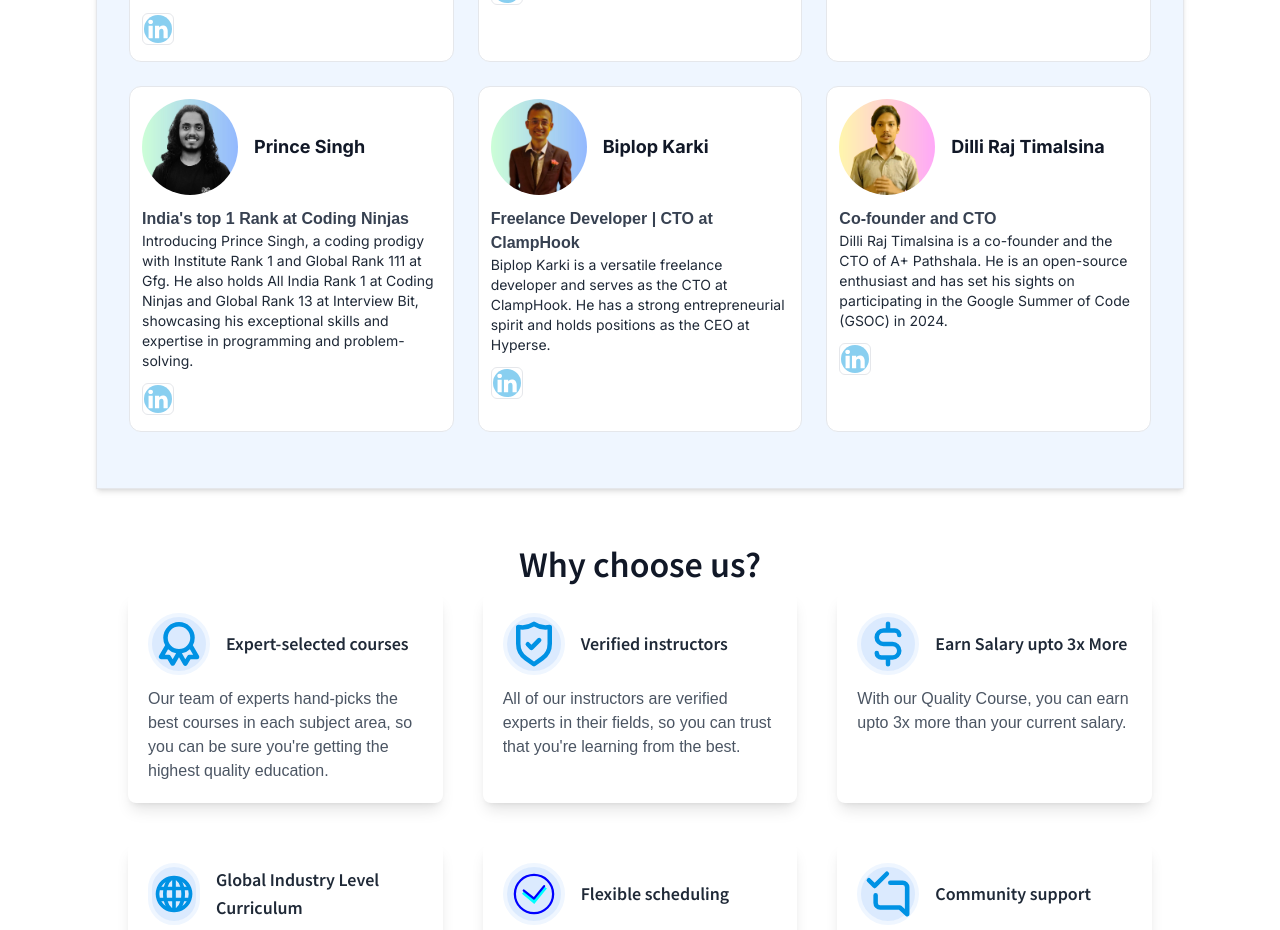
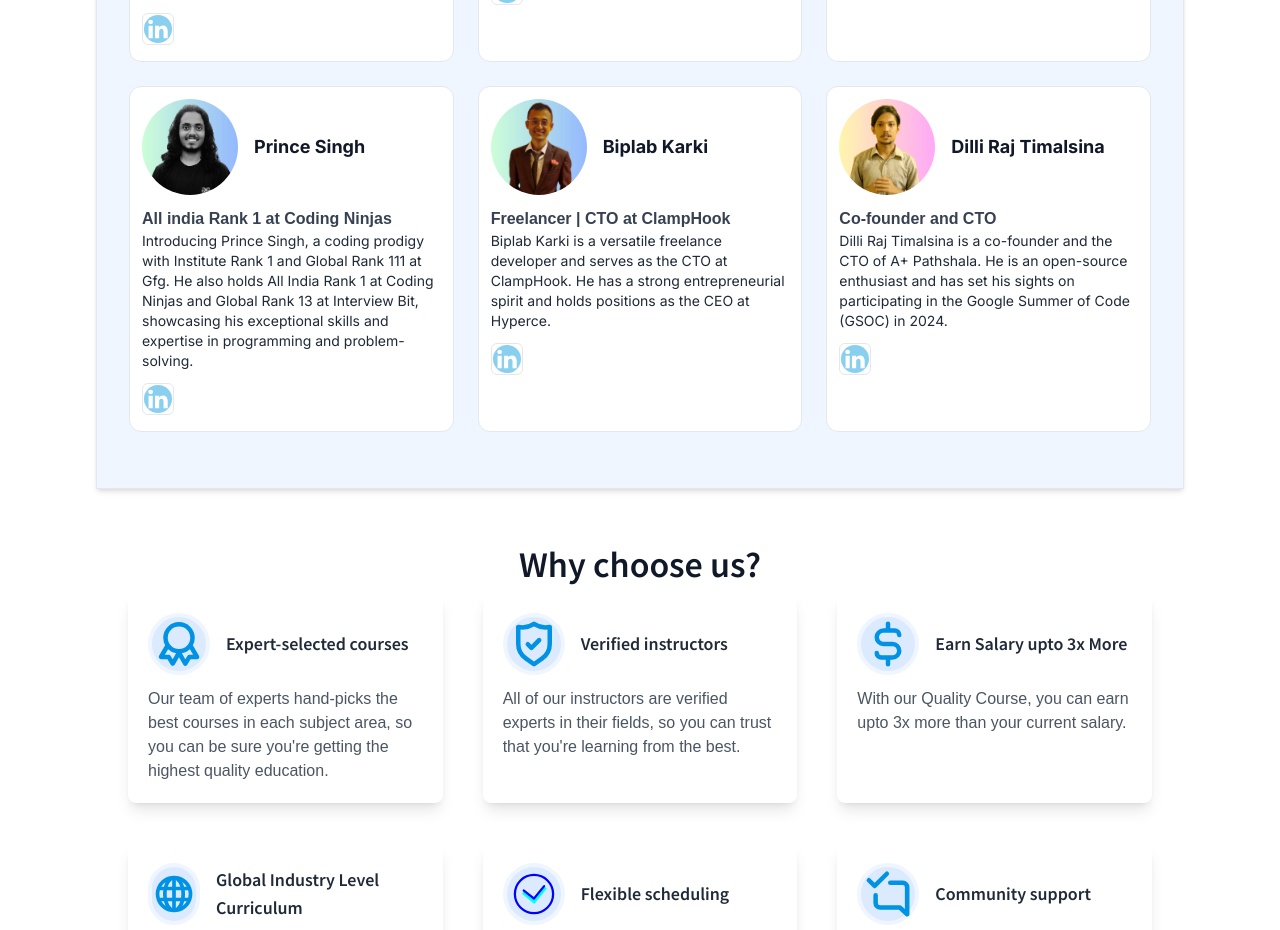
Before and after one commit to the-gaurav-bhatt/service_front, a Next.js app: page / in a window 1280 px wide. Shown: the part 1560-2490 px from the top of the page. Built offline with nearby package versions, Linux system fonts and the light colour scheme.

Commit message:
course detail changed

```diff
--- a/app/components/courseConsume/CourseTeacher1.jsx
+++ b/app/components/courseConsume/CourseTeacher1.jsx
@@ -58,7 +58,7 @@ const CourseTeachers = () => {
     },
     {
       name: 'Prince Singh',
-      position: "India's top 1 Rank at Coding Ninjas ",
+      position: 'All india Rank 1 at Coding Ninjas ',
       intro:
         'Introducing Prince Singh, a coding prodigy with Institute Rank 1 and Global Rank 111 at Gfg. He also holds All India Rank 1 at Coding Ninjas and Global Rank 13 at Interview Bit, showcasing his exceptional skills and expertise in programming and problem-solving.',
 
@@ -71,16 +71,16 @@ const CourseTeachers = () => {
       image: '/profiles/prince.jpeg',
     },
     {
-      name: 'Biplop Karki',
+      name: 'Biplab Karki',
       intro:
-        'Biplop Karki is a versatile freelance developer and serves as the CTO at ClampHook. He has a strong entrepreneurial spirit and holds positions as the CEO at Hyperse.',
+        'Biplab Karki is a versatile freelance developer and serves as the CTO at ClampHook. He has a strong entrepreneurial spirit and holds positions as the CEO at Hyperce.',
       socialMedia: [
         {
           platform: 'LinkedIn',
           url: 'https://www.linkedin.com/in/biplabk123/',
         },
       ],
-      position: 'Freelance Developer | CTO at ClampHook',
+      position: 'Freelancer | CTO at ClampHook',
       qualifications: ['Entrepreneur', 'CTO at ClampHook', 'CEO at Hyperse'],
       image: '/profiles/biplop.jpeg',
     },
```
